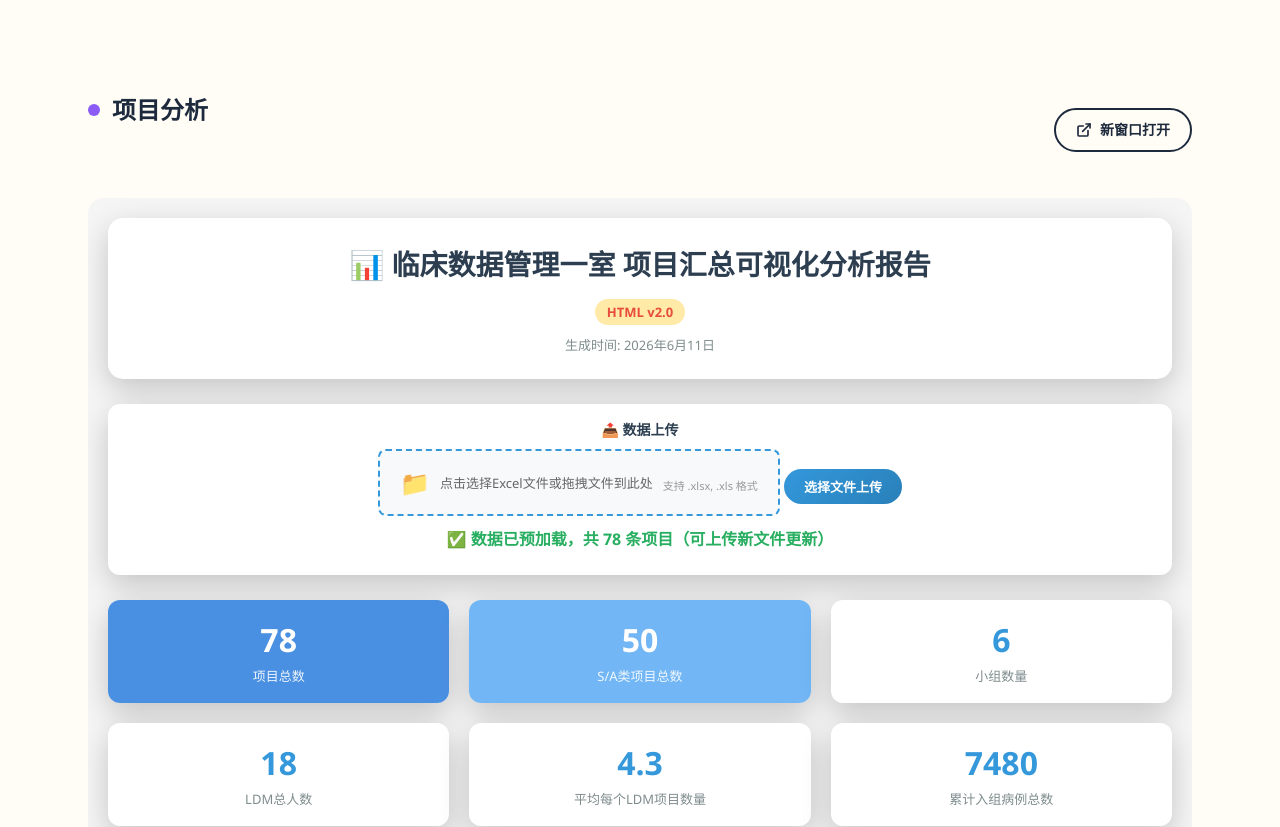
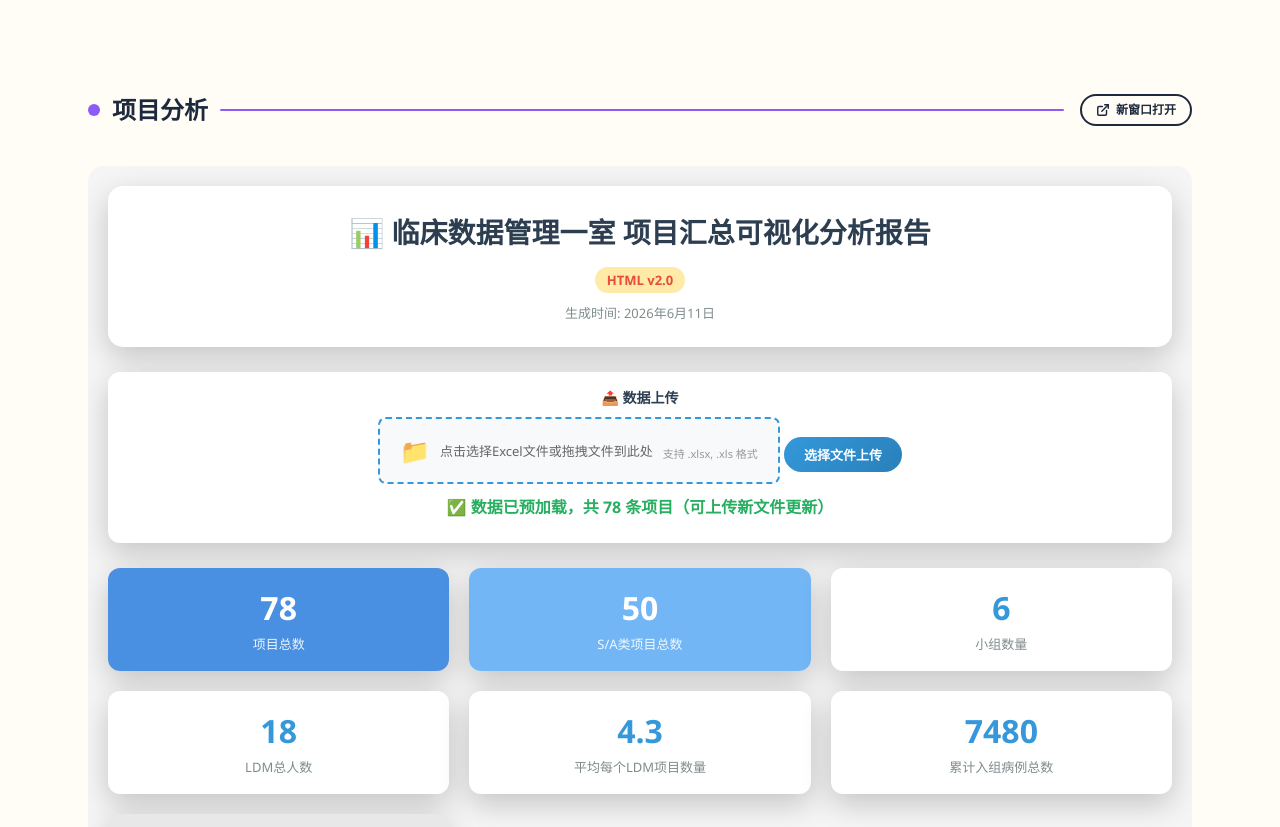
Before and after one commit to TopherLX/dept-intro, a Vue app: page /#/cdm-team1 in a window 1280 px wide. Shown: the part 2679-3506 px from the top of the page. Built offline with nearby package versions, Linux system fonts and the light colour scheme.

Commit message:
fix: restore SectionTitle line and shrink new-window button
Co-Authored-By: Claude Opus 4.7 <noreply@anthropic.com>

```diff
--- a/src/components/project-analysis/ProjectAnalysisSection.vue
+++ b/src/components/project-analysis/ProjectAnalysisSection.vue
@@ -1,13 +1,15 @@
 <template>
   <section id="project-analysis" class="scroll-mt-16 pb-24">
-    <div class="flex items-center justify-between">
-      <SectionTitle title="项目分析" color="#8B5CF6" />
+    <div class="flex items-end gap-4">
+      <div class="flex-1 min-w-0 [&>div]:mb-0">
+        <SectionTitle title="项目分析" color="#8B5CF6" />
+      </div>
       <a
         :href="src"
         target="_blank"
-        class="secondary-btn inline-flex items-center gap-2 rounded-full border-2 border-slate-800 px-5 py-2.5 font-heading font-bold text-sm text-slate-800 no-underline"
+        class="secondary-btn inline-flex items-center gap-1.5 rounded-full border-2 border-slate-800 px-3.5 py-1.5 font-heading font-bold text-xs text-slate-800 no-underline"
       >
-        <svg width="16" height="16" viewBox="0 0 24 24" fill="none" stroke="currentColor" stroke-width="2.5" stroke-linecap="round" stroke-linejoin="round">
+        <svg width="14" height="14" viewBox="0 0 24 24" fill="none" stroke="currentColor" stroke-width="2.5" stroke-linecap="round" stroke-linejoin="round">
           <path d="M18 13v6a2 2 0 0 1-2 2H5a2 2 0 0 1-2-2V8a2 2 0 0 1 2-2h6" />
           <polyline points="15 3 21 3 21 9" />
           <line x1="10" y1="14" x2="21" y2="3" />
@@ -15,7 +17,7 @@
         新窗口打开
       </a>
     </div>
-    <div class="mt-8">
+    <div class="mt-10">
       <iframe
         :src="src"
         class="w-full border-0 rounded-2xl"
```
